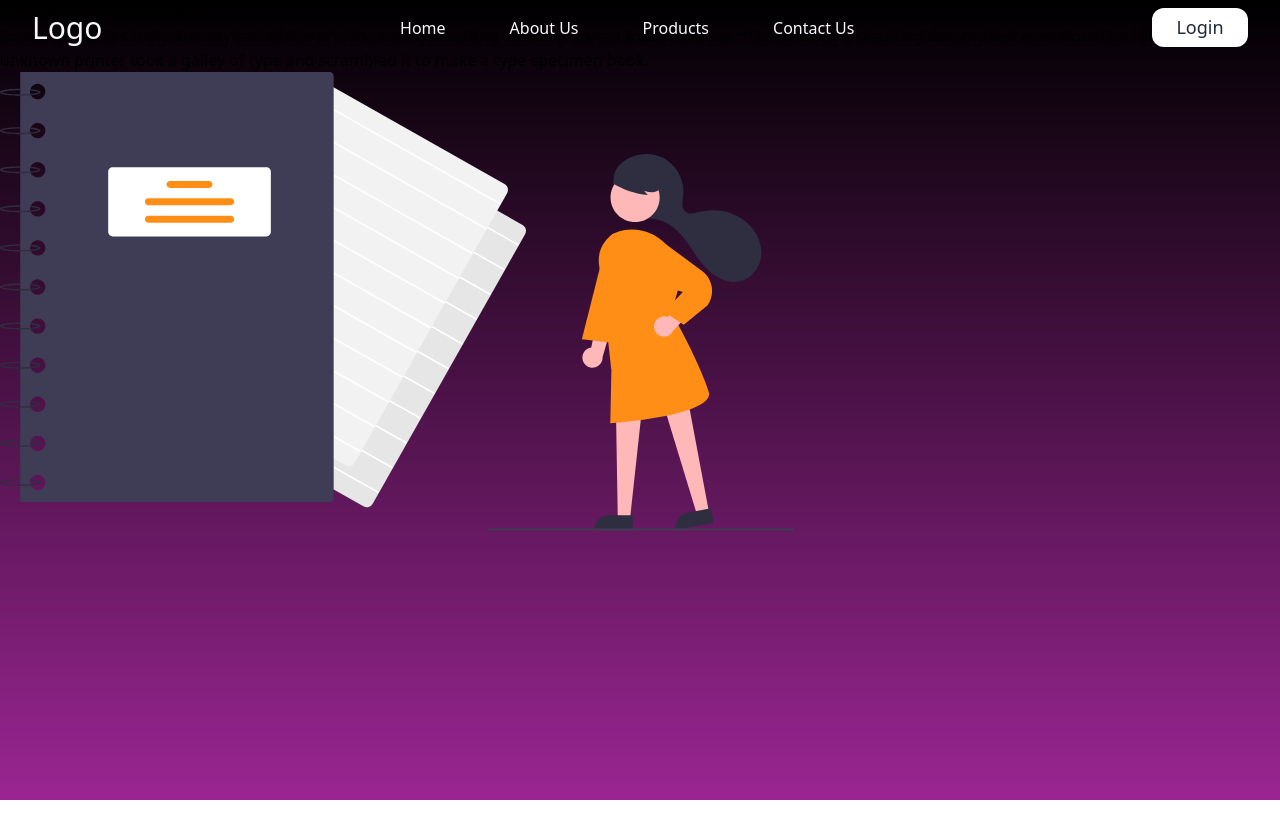
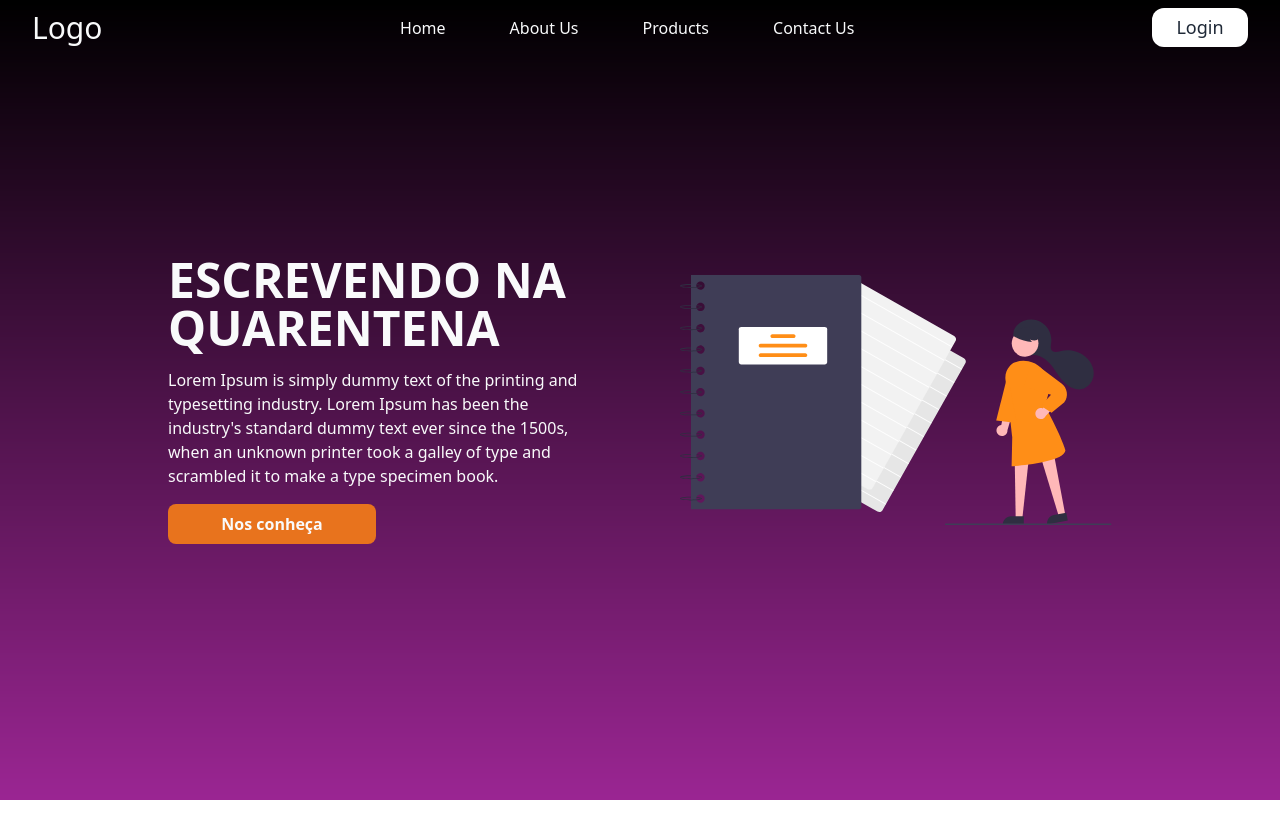
Before and after one commit to Marcone-Santos1/escrevendo_na_quarentena_landing, a React (Vite) app: page / in a window 1280 px wide. Shown: the top 838 px of the page. Built offline with nearby package versions, Linux system fonts and the light colour scheme.

Commit message:
aprendendo tailwind

```diff
--- a/src/Components/HomeSection.jsx
+++ b/src/Components/HomeSection.jsx
@@ -1,15 +1,32 @@
 import notebook from '/svg/notebook.svg';
+import Button from "./Button.jsx";
 
 const HomeSection = () => {
     return (
         <div className="bg-[url('/img/Background.png')] bg-cover min-h-[100vh]">
 
-            <h1>Escrevendo na Quarentena</h1>
-            <p>
-                Lorem Ipsum is simply dummy text of the printing and typesetting industry. Lorem Ipsum has been the industry's standard dummy text ever since the 1500s, when an unknown printer took a galley of type and scrambled it to make a type specimen book.
-            </p>
+            <div
+                className="min-h-[100vh] max-w-4xl gap-6 mx-auto grid grid-cols-1 p-4 xl:max-w-5xl md:p-10 sm:p-6 lg:gap-x-20 lg:grid-cols-2 content-center items-center">
+                <div className="flex flex-col gap-4 md:content-center">
 
-            <img src={notebook} alt=""/>
+                    <h1 className="text-gray-50 font-extrabold uppercase text-5xl">Escrevendo na Quarentena</h1>
+                    <p className="text-gray-50">
+                        Lorem Ipsum is simply dummy text of the printing and typesetting industry. Lorem Ipsum has been the industry's standard dummy text ever since the 1500s, when an unknown printer took a galley of type and scrambled it to make a type specimen book.
+                    </p>
+
+                    <Button
+                        className="bg-orange-dark p-2 w-52 rounded-lg"
+                    >
+                        <p className="text-gray-50 font-bold">Nos conheça</p>
+                    </Button>
+                </div>
+
+                <div>
+                    <img src={notebook} alt=""/>
+                </div>
+
+
+            </div>
         </div>
     );
 }
```
